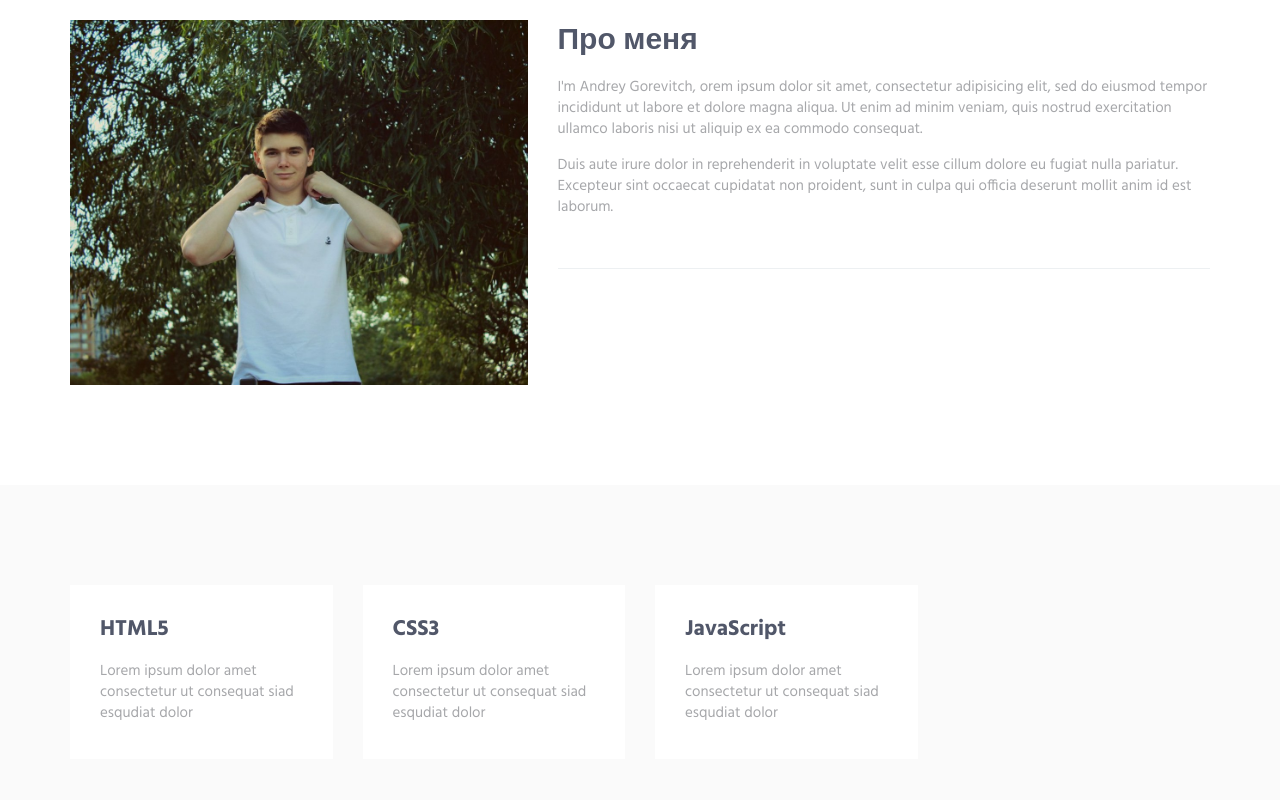
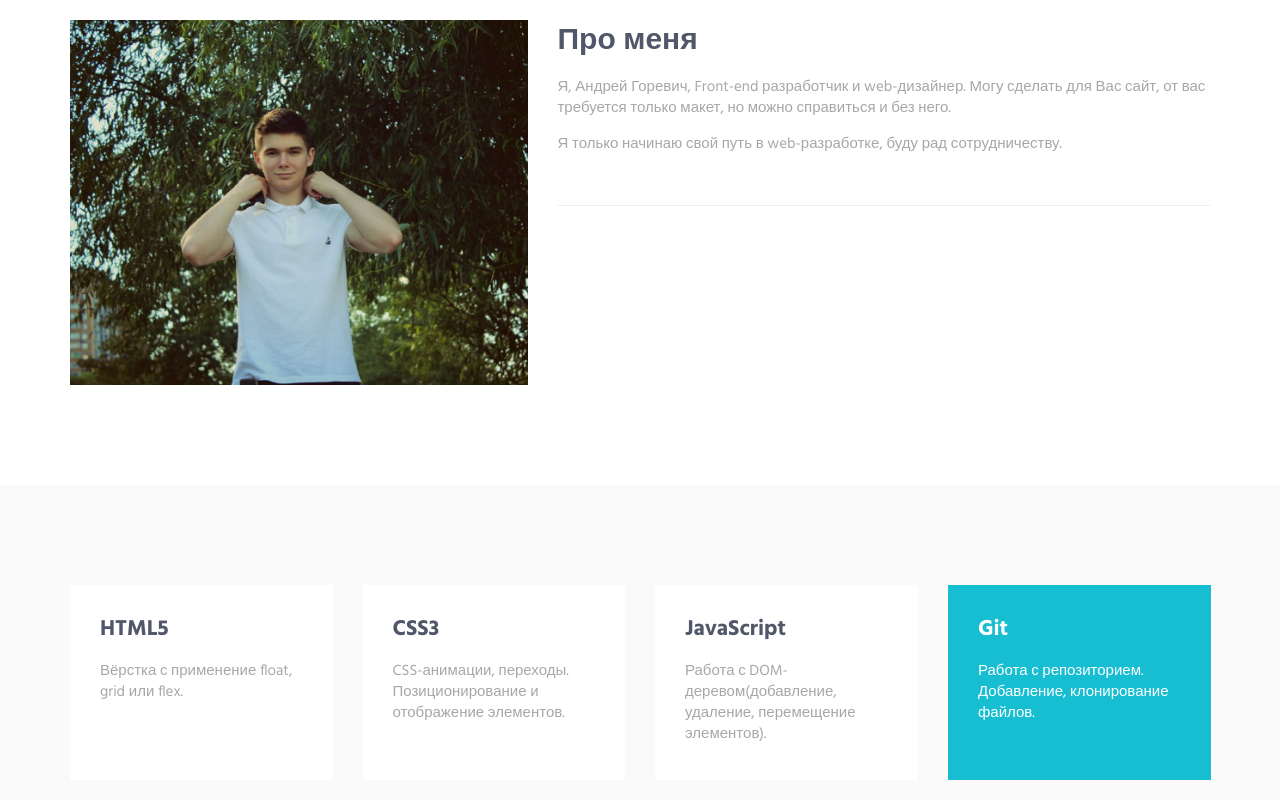
Before and after one commit to GorevitchAndrey/GorevitchAndrey.github.io, a plain HTML site: page acecv/HTML/index.html in a window 1280 px wide. Shown: the part 700-1500 px from the top of the page. Drawn offline with Linux system fonts and the light colour scheme.

Commit message:
Изменил данные о себе

```diff
--- a/acecv/HTML/index.html
+++ b/acecv/HTML/index.html
@@ -111,8 +111,8 @@
                             <div class="margin-b-50">
                                 <div class="margin-b-30">
                                     <h2>Про меня</h2>
-                                    <p>I'm Andrey Gorevitch, orem ipsum dolor sit amet, consectetur adipisicing elit, sed do eiusmod tempor incididunt ut labore et dolore magna aliqua. Ut enim ad minim veniam, quis nostrud exercitation ullamco laboris nisi ut aliquip ex ea commodo consequat.</p>
-                                    <p>Duis aute irure dolor in reprehenderit in voluptate velit esse cillum dolore eu fugiat nulla pariatur. Excepteur sint occaecat cupidatat non proident, sunt in culpa qui officia deserunt mollit anim id est laborum.</p>
+                                    <p>Я, Андрей Горевич, Front-end разработчик и web-дизайнер. Могу сделать для Вас сайт, от вас требуется только макет, но можно справиться и без него.</p>
+                                    <p>Я только начинаю свой путь в web-разработке, буду рад сотрудничеству.</p>
                                 </div>
                                 <!-- <a href="#" class="btn-theme btn-theme-md btn-default-bg text-uppercase">Download my CV</a> -->
                             </div>
@@ -157,7 +157,7 @@
                                 </div> -->
                                 <div class="service-info">
                                     <h3>HTML5</h3>
-                                    <p class="margin-b-5">Lorem ipsum dolor amet consectetur ut consequat siad esqudiat dolor</p>
+                                    <p class="margin-b-5">Вёрстка с применение float, grid или flex. </p>
                                 </div>
                                 <a href="#" class="content-wrapper-link"></a>
                             </div>
@@ -169,7 +169,7 @@
                                 </div> -->
                                 <div class="service-info">
                                     <h3>CSS3</h3>
-                                    <p class="margin-b-5">Lorem ipsum dolor amet consectetur ut consequat siad esqudiat dolor</p>
+                                    <p class="margin-b-5">CSS-анимации, переходы. Позиционирование и отображение элементов.</p>
                                 </div>
                                 <a href="#" class="content-wrapper-link"></a>
                             </div>
@@ -181,23 +181,23 @@
                                 </div> -->
                                 <div class="service-info">
                                     <h3>JavaScript</h3>
-                                    <p class="margin-b-5">Lorem ipsum dolor amet consectetur ut consequat siad esqudiat dolor</p>
+                                    <p class="margin-b-5">Работа с DOM-деревом(добавление, удаление, перемещение элементов).</p>
                                 </div>
                                 <a href="#" class="content-wrapper-link"></a>
                             </div>
                         </div>
-                        <!-- <div class="col-md-3 col-sm-6 md-margin-b-4">
+                        <div class="col-md-3 col-sm-6 md-margin-b-4">
                             <div class="service bg-color-base wow zoomIn" data-height="height" data-wow-duration=".3" data-wow-delay=".1s">
-                                <div class="service-element">
+                                <!-- <div class="service-element">
                                     <i class="service-icon color-white icon-screen-tablet"></i>
-                                </div>
+                                </div>  -->
                                 <div class="service-info">
-                                    <h3 class="color-white">jQuery</h3>
-                                    <p class="color-white margin-b-5">Lorem ipsum dolor amet consectetur ut consequat siad esqudiat dolor</p>
+                                    <h3 class="color-white">Git</h3>
+                                    <p class="color-white margin-b-5">Работа с репозиторием. Добавление, клонирование файлов.</p>
                                 </div>
                                 <a href="#" class="content-wrapper-link"></a>
                             </div>
-                        </div> -->
+                        </div>
 
                     </div>
                      <!-- end row -->
```
